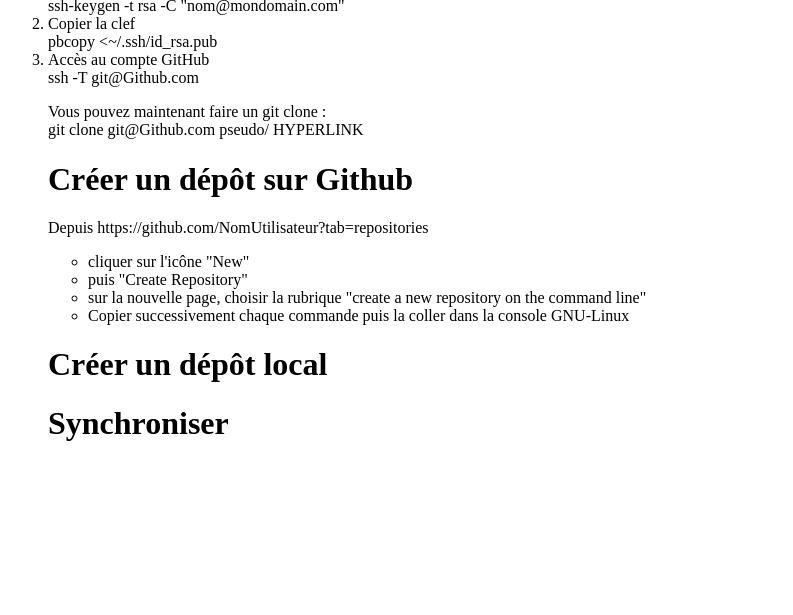
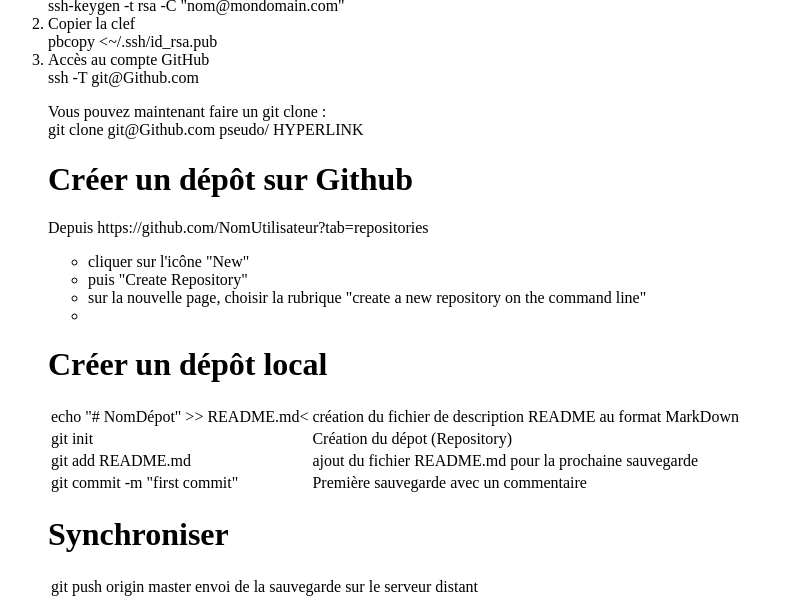
Before and after one commit to Al1dep/Git, a plain HTML site: page Index.html in a window 1280 px wide. Shown: the part 591-1206 px from the top of the page, without its empty margins (0-793 px from the left). Before the commit the page ends 1054 px from the top, so only its background shows below. Drawn offline with Linux system fonts and the light colour scheme.

Commit message:
table  added

```diff
--- a/Index.html
+++ b/Index.html
@@ -39,9 +39,35 @@
             <li>cliquer sur l'icône "New"</li>
             <li>puis "Create Repository"</li>
             <li>sur la nouvelle page, choisir la rubrique "create a new repository on the command line"</li>
-            <li>Copier successivement chaque commande puis la coller dans la console GNU-Linux</li>
+            <li></li>
           </ul>
           <h1 id="Créer un dépôt local">Créer un dépôt local </h1>
+          <!-- tableau à 2 colonnes pour plus de clarté -->
+            <table>
+              <tr>
+                <td>echo "# NomDépot" >> README.md<</td>
+                <td>création du fichier de description README au format MarkDown </td>
+              </tr>
+              <tr>
+                <td>git init</td>
+                <td>Création du dépot (Repository)</td>
+              </tr>
+              <tr>
+                <td>git add README.md</td>
+                <td>ajout du fichier README.md pour la prochaine sauvegarde</td>
+              </tr>
+              <tr>
+                <td> git commit -m "first commit"</td>
+                <td>Première sauvegarde avec un commentaire</td>
+              </tr>
+
+            </table>
           <h1 id="Synchroniser">Synchroniser</h1>
+          <table>
+            <tr>
+              <td>git push origin master</td>
+              <td>envoi de la sauvegarde sur le serveur distant</td>
+            </tr>
+          </table>
         </body>
         </html>
```
